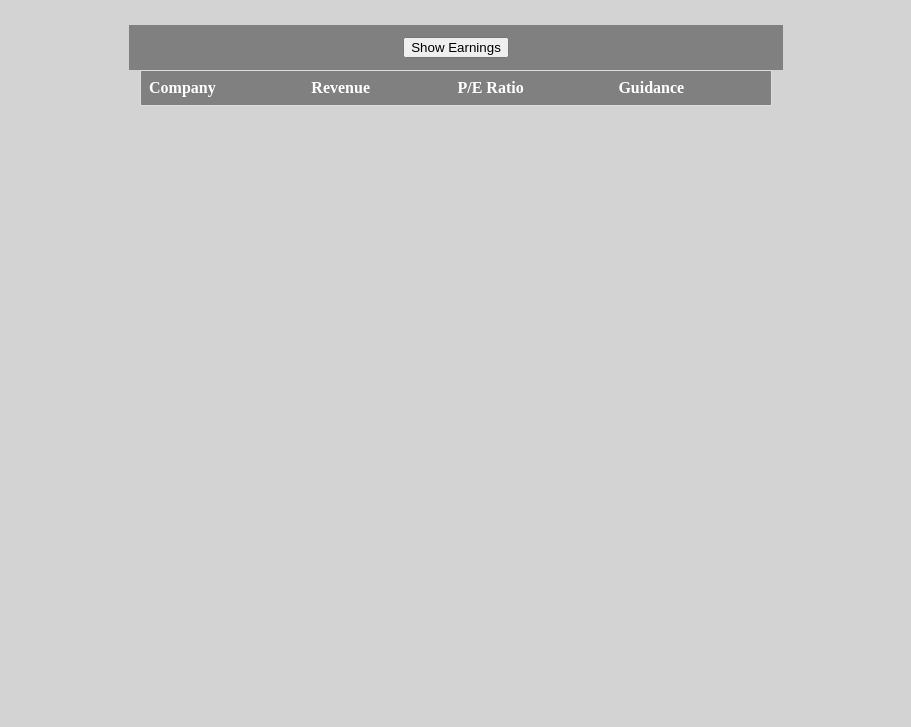
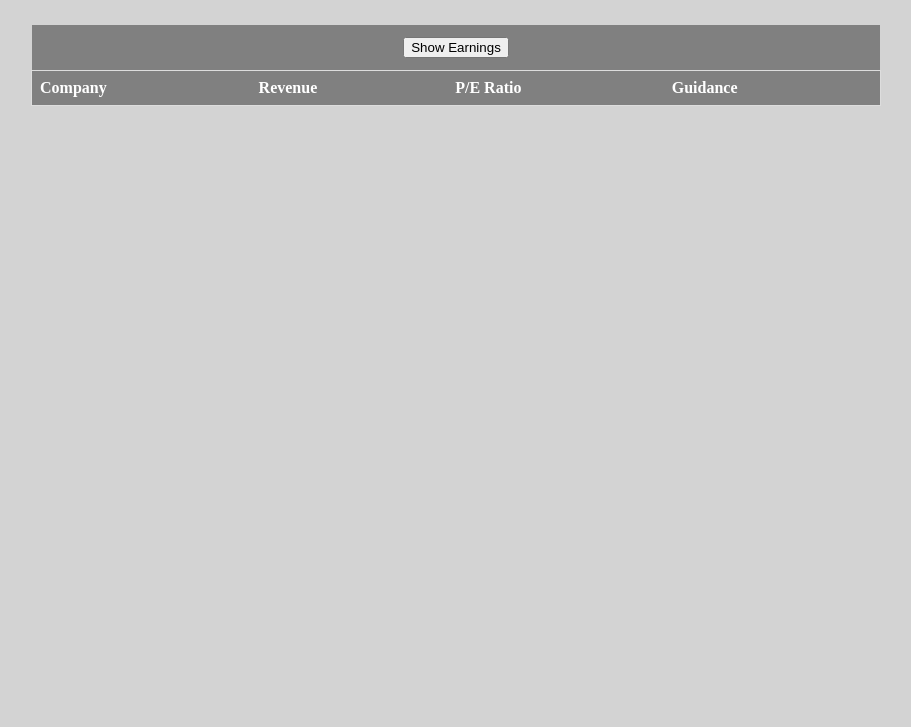
Before and after one commit to sezasada/HTML-CSS-Review-, a plain HTML site: page index.html in a window 1280 px wide. Shown: the part 73-800 px from the top of the page, without its empty margins (184-1095 px from the left). Drawn offline with Linux system fonts and the light colour scheme.

Commit message:
update style.css
changed the width

```diff
--- a/style.css
+++ b/style.css
@@ -12,7 +12,7 @@ header {
     text-align: center;
     background-color: grey;
     margin: 0 auto;
-    width: 48%;
+    width: 800px;
     color: white;
     font-size: 16px;
     padding: 12px 24px;
@@ -25,7 +25,7 @@ header {
     border-collapse: collapse;
     border: 1px solid #ddd;
     margin: 0 auto;
-    width: 50%;
+    width: 850px;
 }
 
 th {
```
